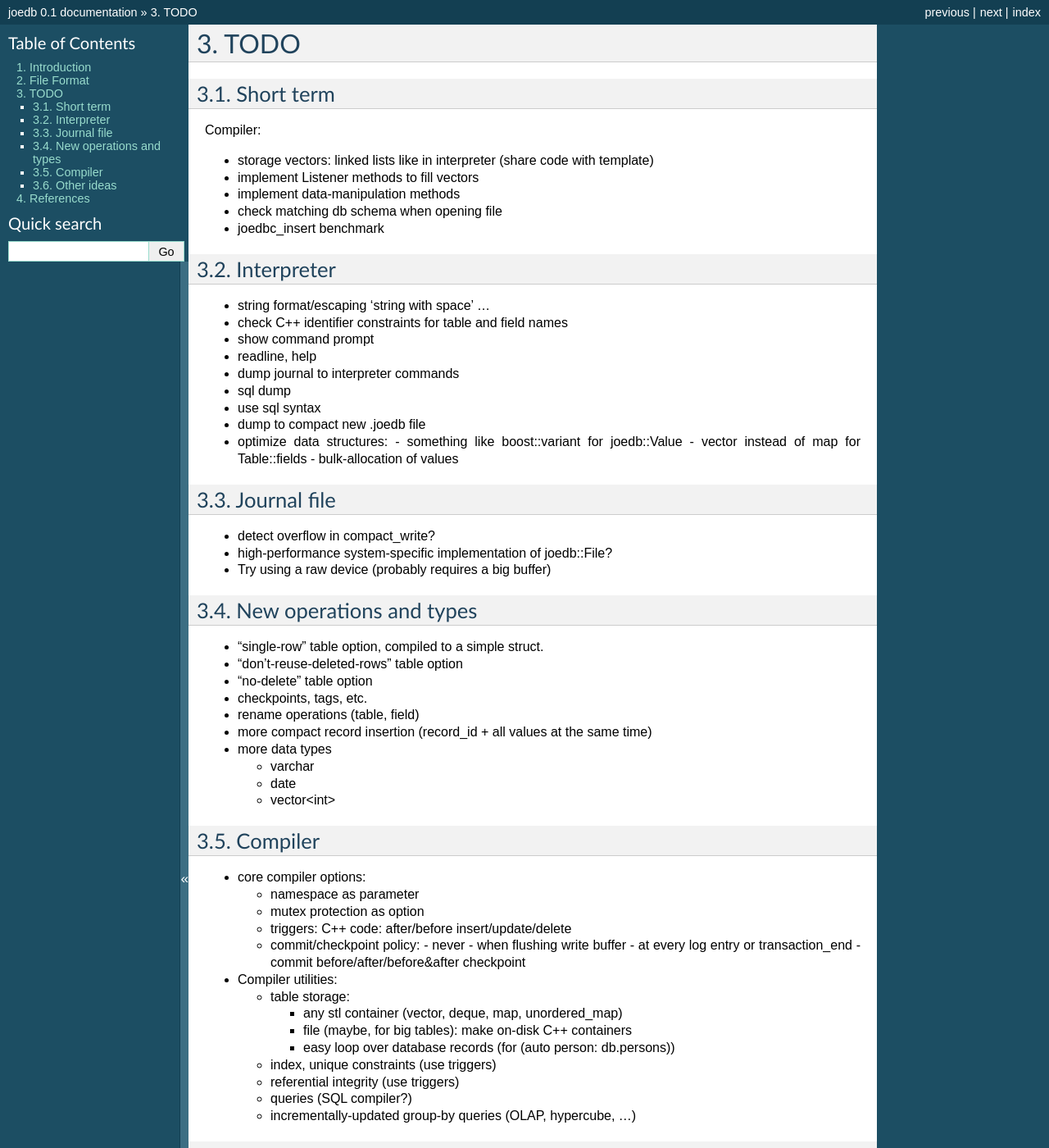
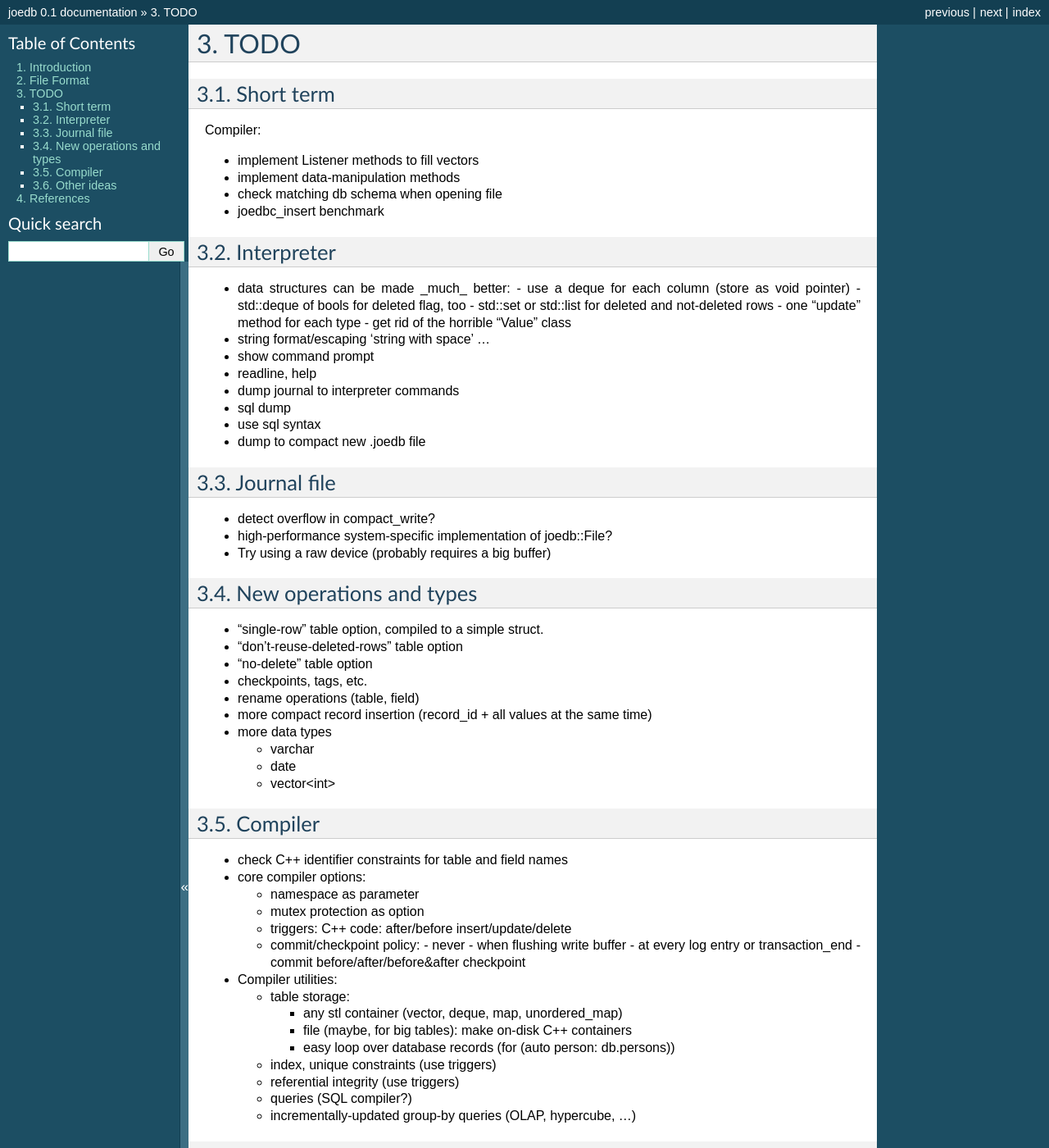
Before and after one commit to Remi-Coulom/joedb, a Sphinx documentation site: the page built from doc/source/todo.rst, in a window 1280 px wide and 1400 px high. Shown: the whole window at 82% size. Built offline with Sphinx 7.4.7, drawn with Linux system fonts in a browser that asks for light colours; formulas are drawn with MathJax 3; some of the changed text lies outside the part shown.

Commit message:
good ideas

```diff
--- a/doc/source/todo.rst
+++ b/doc/source/todo.rst
@@ -5,7 +5,6 @@ Short term
 ----------
 Compiler:
 
-- storage vectors: linked lists like in interpreter (share code with template)
 - implement Listener methods to fill vectors
 - implement data-manipulation methods
 - check matching db schema when opening file
@@ -13,18 +12,19 @@ Compiler:
 
 Interpreter
 -----------
+- data structures can be made _much_ better:
+  - use a deque for each column (store as void pointer)
+  - std::deque of bools for deleted flag, too
+  - std::set or std::list for deleted and not-deleted rows
+  - one "update" method for each type
+  - get rid of the horrible "Value" class
 - string format/escaping 'string with space' ...
-- check C++ identifier constraints for table and field names
 - show command prompt
 - readline, help
 - dump journal to interpreter commands
 - sql dump
 - use sql syntax
 - dump to compact new .joedb file
-- optimize data structures:
-  - something like boost::variant for joedb::Value
-  - vector instead of map for Table::fields
-  - bulk-allocation of values
 
 Journal file
 ------------
@@ -48,6 +48,8 @@ New operations and types
 
 Compiler
 --------
+
+- check C++ identifier constraints for table and field names
 
 - core compiler options:
 
```
Also changed, not shown: other parts of doc/source/todo.rst (+1 -0 lines).
